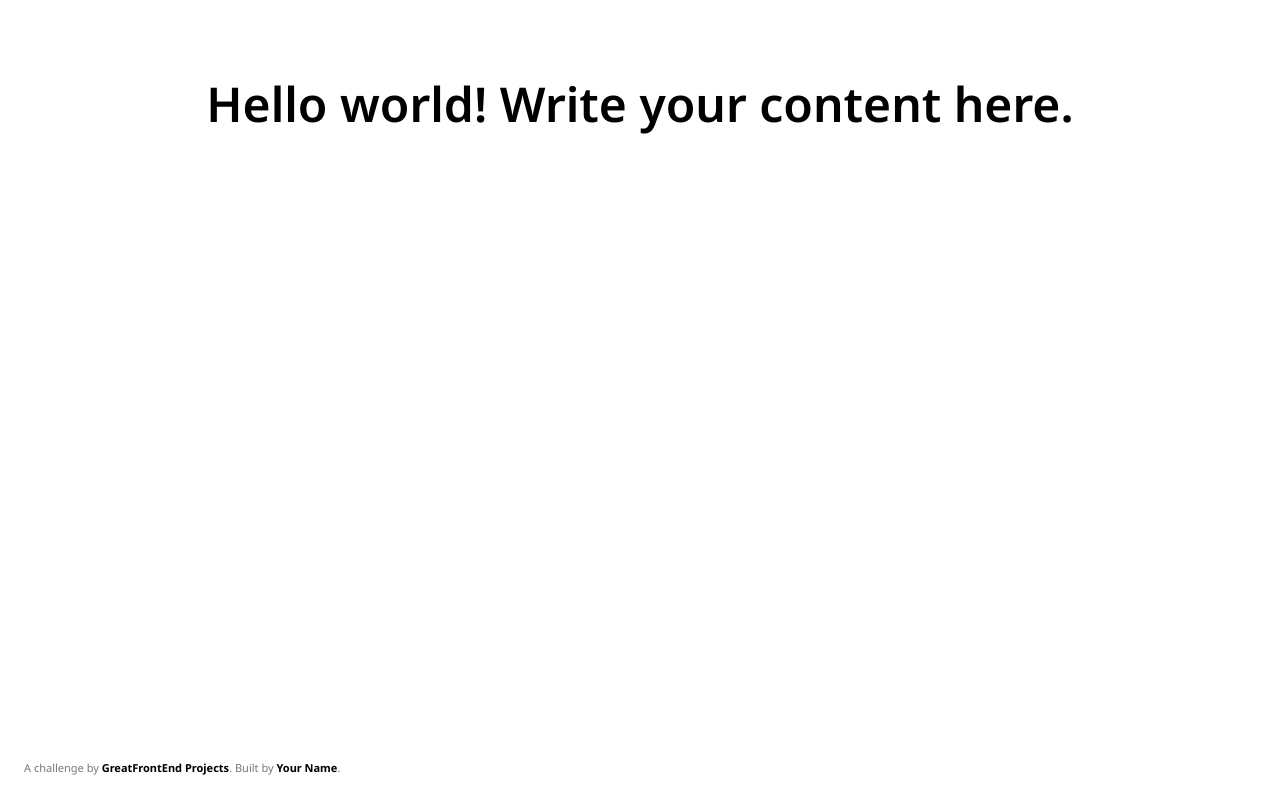
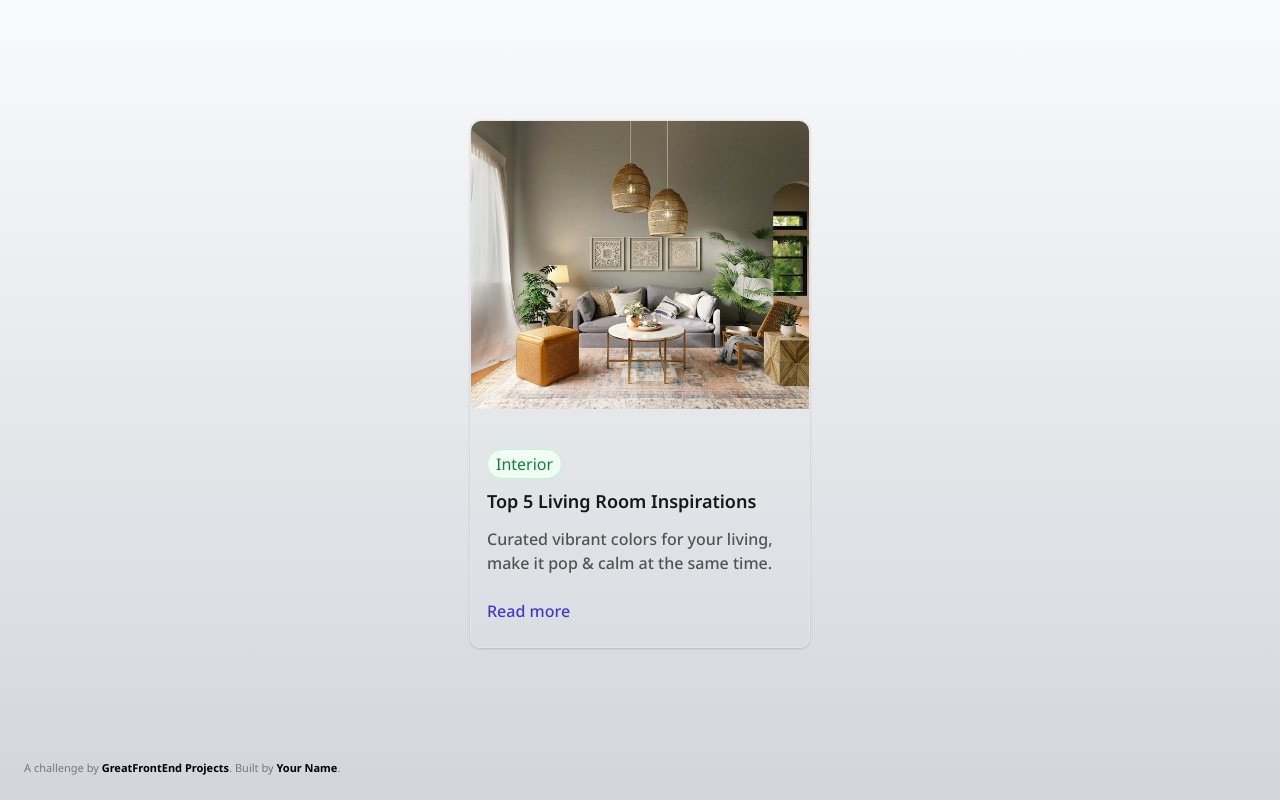
Before and after one commit to abhishekbarve0612/practice-frontend, a plain HTML site: page blog-card/index.html in a window 1280 px wide. Drawn offline with nearby package versions, Linux system fonts and the light colour scheme.

Commit message:
Update styling for blog card

```diff
--- a/blog-card/css/style.css
+++ b/blog-card/css/style.css
@@ -14,6 +14,7 @@ body {
 
 * {
   box-sizing: border-box;
+  margin: 0;
 }
 
 .credits {
@@ -29,3 +30,82 @@ body {
   color: #000;
   font-weight: bold;
 }
+
+body {
+  height: 100vh;
+  display: flex;
+  background: linear-gradient(to bottom, #f9fafb, #d2d6db);
+  justify-content: center;
+}
+
+.card {
+  display: flex;
+  flex-direction: column;
+  border-radius: 10px;
+  border: 1px solid #E5E5E5;
+  width: 340px !important;
+  margin-top: 120px;
+  height: max-content;
+  gap: 16px;
+  box-shadow: 0px 1px 2px 0 rgb(0 0 0 / 0.06), 0px 1px 3px 0 rgb(0 0 0 / 0.10);
+}
+
+.card img {
+  width: 340px;
+  height: 288px;
+  object-fit: cover;
+  border-radius: 10px 10px 0 0;
+}
+
+.card__body {
+  padding: 10px;
+  display: flex;
+  flex-direction: column;
+  gap: 12px;
+  align-items: flex-start;
+  padding: 24px 16px;
+}
+
+.card__body__heading {
+  display: flex;
+  flex-direction: column;
+  gap: 8px;
+}
+
+.card__body__heading__tag {
+  color: #15803D;
+  background-color: #F0FDF4;
+  width: max-content;
+  border: 1px solid #BBF7D0;
+  border-radius: 9999px;
+  padding: 2px 8px;
+}
+
+.card__body__heading__text {
+  font-weight: 600;
+  font-size: 18px;
+  line-height: 28px;
+  color: #171717;
+}
+
+.card__body__footer {
+  display: flex;
+  flex-direction: column;
+  gap: 24px;
+}
+
+.card__body__footer__text {
+  font-weight: 500;
+  font-size: 16px;
+  line-height: 24px;
+  color: #525252;
+}
+
+.card__body__footer__link {
+  display: flex;
+  gap: 10px;
+  color: #4338CA;
+  font-weight: 500;
+  font-size: 16px;
+  line-height: 24px;
+}
--- a/blog-card/index.html
+++ b/blog-card/index.html
@@ -24,10 +24,24 @@
     </style>
   </head>
   <body>
-    <!-- Add your site or application content here -->
-    <h1 class="text-5xl text-center font-semibold pt-20">
-      Hello world! Write your content here.
-    </h1>
+
+    <div class="card">
+      <img src="./img/spacejoy-YqFz7UMm8qE-unsplash.jpg" alt="Living Room" class="img" />
+      <div class="card__body">
+        <div class="card__body__heading">
+          <div class="card__body__heading__tag">Interior</div>
+          <div class="card__body__heading__text">Top 5 Living Room Inspirations</div>
+        </div>
+        <div class="card__body__footer">
+          <div class="card__body__footer__text">
+            Curated vibrant colors for your living, make it pop & calm at the same time.
+          </div>
+            <a href="#" class="card__body__footer__link">
+              Read more
+            </a>
+        </div>
+      </div>
+    </div>
 
     <!-- Interior
       Top 5 Living Room Inspirations
```
